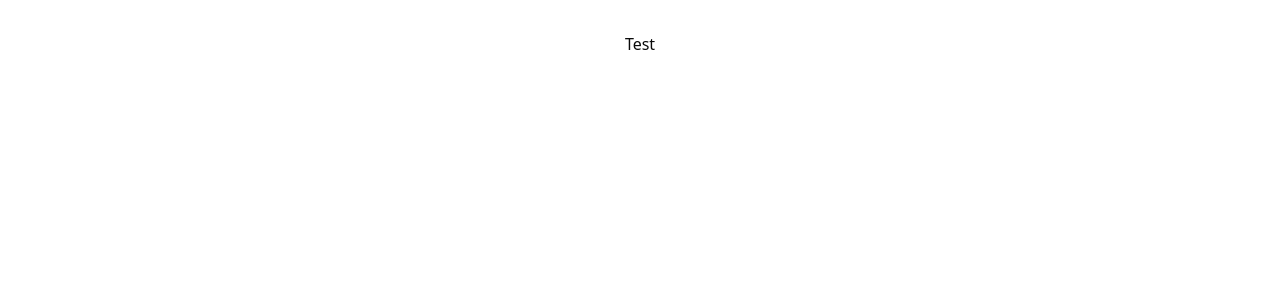
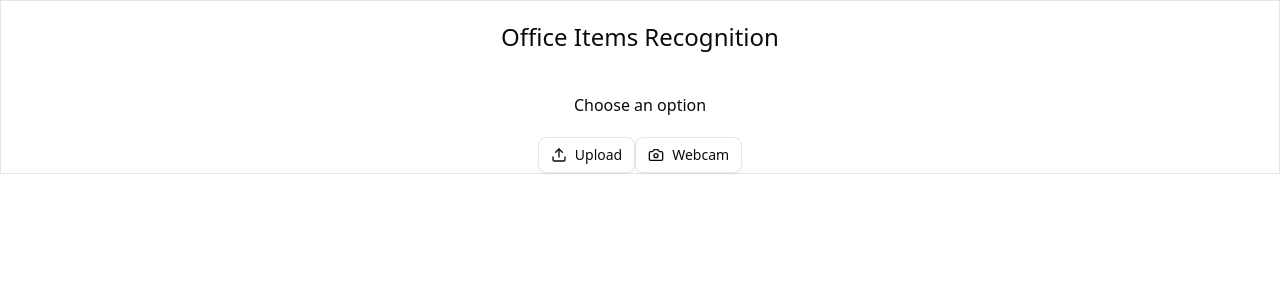
Before and after one commit to Sanish1246/office-items-recognition, a React (Vite) app: page / in a window 1280 px wide. Shown: the top 300 px of the page. Built offline with nearby package versions, Linux system fonts and the light colour scheme.

Commit message:
Making top section

```diff
--- a/package.json
+++ b/package.json
@@ -10,6 +10,7 @@
     "preview": "vite preview"
   },
   "dependencies": {
+    "@radix-ui/react-slot": "^1.2.3",
     "@tailwindcss/vite": "^4.1.14",
     "class-variance-authority": "^0.7.1",
     "clsx": "^2.1.1",
--- a/src/App.tsx
+++ b/src/App.tsx
@@ -1,10 +1,25 @@
 import { useState } from "react";
-import "./App.css";
+import { Button } from "@/components/ui/button";
+import { Upload, Camera } from "lucide-react";
 
 function App() {
+  const [choice, setChoice] = useState("Upload");
   return (
     <>
-      <h1>Test</h1>
+      <div className="w-screen text-center border-1 mx-auto">
+        <h1 className="mt-5 text-2xl">Office Items Recognition</h1>
+        <p className="mt-10">Choose an option</p>
+        <div className="flex flex-row justify-center mt-5">
+          <Button variant="outline" onClick={() => setChoice("Upload")}>
+            <Upload />
+            Upload
+          </Button>
+          <Button variant="outline" onClick={() => setChoice("Webcam")}>
+            <Camera />
+            Webcam
+          </Button>
+        </div>
+      </div>
     </>
   );
 }
--- /dev/null
+++ b/src/components/ui/button.tsx
@@ -0,0 +1,60 @@
+import * as React from "react"
+import { Slot } from "@radix-ui/react-slot"
+import { cva, type VariantProps } from "class-variance-authority"
+
+import { cn } from "@/lib/utils"
+
+const buttonVariants = cva(
+  "inline-flex items-center justify-center gap-2 whitespace-nowrap rounded-md text-sm font-medium transition-all disabled:pointer-events-none disabled:opacity-50 [&_svg]:pointer-events-none [&_svg:not([class*='size-'])]:size-4 shrink-0 [&_svg]:shrink-0 outline-none focus-visible:border-ring focus-visible:ring-ring/50 focus-visible:ring-[3px] aria-invalid:ring-destructive/20 dark:aria-invalid:ring-destructive/40 aria-invalid:border-destructive",
+  {
+    variants: {
+      variant: {
+        default: "bg-primary text-primary-foreground hover:bg-primary/90",
+        destructive:
+          "bg-destructive text-white hover:bg-destructive/90 focus-visible:ring-destructive/20 dark:focus-visible:ring-destructive/40 dark:bg-destructive/60",
+        outline:
+          "border bg-background shadow-xs hover:bg-accent hover:text-accent-foreground dark:bg-input/30 dark:border-input dark:hover:bg-input/50",
+        secondary:
+          "bg-secondary text-secondary-foreground hover:bg-secondary/80",
+        ghost:
+          "hover:bg-accent hover:text-accent-foreground dark:hover:bg-accent/50",
+        link: "text-primary underline-offset-4 hover:underline",
+      },
+      size: {
+        default: "h-9 px-4 py-2 has-[>svg]:px-3",
+        sm: "h-8 rounded-md gap-1.5 px-3 has-[>svg]:px-2.5",
+        lg: "h-10 rounded-md px-6 has-[>svg]:px-4",
+        icon: "size-9",
+        "icon-sm": "size-8",
+        "icon-lg": "size-10",
+      },
+    },
+    defaultVariants: {
+      variant: "default",
+      size: "default",
+    },
+  }
+)
+
+function Button({
+  className,
+  variant,
+  size,
+  asChild = false,
+  ...props
+}: React.ComponentProps<"button"> &
+  VariantProps<typeof buttonVariants> & {
+    asChild?: boolean
+  }) {
+  const Comp = asChild ? Slot : "button"
+
+  return (
+    <Comp
+      data-slot="button"
+      className={cn(buttonVariants({ variant, size, className }))}
+      {...props}
+    />
+  )
+}
+
+export { Button, buttonVariants }
```
Also changed, not shown: 1 other file (tests, documents, lock files or other folders).
